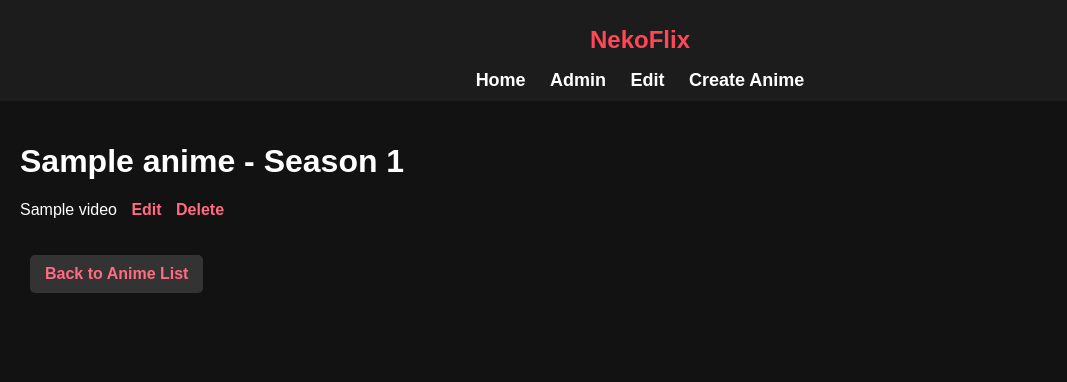
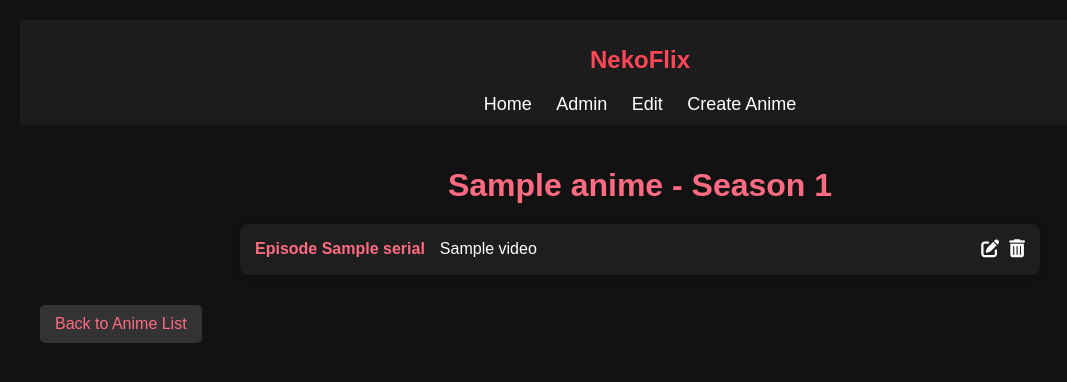
Before and after one commit to shahariarmahfuz/anime_verse, a Flask app: template templates/edit_video_list.html in a window 1280 px wide. Shown: the top 382 px of the page, without its empty margins (0-1067 px from the left). Run offline with Flask 3, Linux system fonts and the light colour scheme; the template is opened without the code that fills it: most values are stand-ins (such as "Sample title", 1, 10 or a date in 2020).

Commit message:
Update edit_video_list.html

```diff
--- a/templates/edit_video_list.html
+++ b/templates/edit_video_list.html
@@ -3,12 +3,19 @@
 {% block content %}
 <h1>{{ anime.name }} - Season {{ season.season_number }}</h1>
 
-<ul>
-    {% for video in videos %}
-        <li>
-            {{ video.title }}
-            <a href="{{ url_for('edit_video', video_id=video.id) }}" class="edit-btn">Edit</a>
-            <a href="#" class="delete-btn" data-url="{{ url_for('delete_video', video_id=video.id) }}">Delete</a>
+<ul class="video-list">
+    {% for video in videos|sort(attribute='serial') %}
+        <li class="video-item">
+            <span class="episode-number">Episode {{ video.serial }}</span>
+            <span class="episode-title">{{ video.title }}</span>
+            <div class="action-buttons">
+                <a href="{{ url_for('edit_video', video_id=video.id) }}" class="edit-btn" title="Edit">
+                    <i class="fas fa-edit"></i>
+                </a>
+                <a href="#" class="delete-btn" data-url="{{ url_for('delete_video', video_id=video.id) }}" title="Delete">
+                    <i class="fas fa-trash-alt"></i>
+                </a>
+            </div>
         </li>
     {% endfor %}
 </ul>
@@ -26,33 +33,69 @@
     </div>
 </div>
 
+<!-- Font Awesome CSS -->
+<link rel="stylesheet" href="https://cdnjs.cloudflare.com/ajax/libs/font-awesome/6.0.0/css/all.min.css">
+
 <style>
     body {
         background-color: #121212;
         color: #ffffff;
         font-family: Arial, sans-serif;
+        padding: 20px;
     }
 
-    ul {
-        padding-left: 0;
+    h1 {
+        color: #ff6b81;
+        text-align: center;
+        margin-bottom: 20px;
     }
 
-    li {
-        margin: 10px 0;
+    .video-list {
         list-style: none;
+        padding: 0;
+        max-width: 800px;
+        margin: 0 auto;
     }
 
-    a {
-        color: #ff6b81;
-        text-decoration: none;
-        margin-left: 10px;
-        font-weight: bold;
-        transition: 0.3s;
+    .video-item {
+        background-color: #1e1e1e;
+        padding: 15px;
+        border-radius: 8px;
+        margin-bottom: 10px;
+        display: flex;
+        align-items: center;
+        justify-content: space-between;
+        box-shadow: 0 2px 5px rgba(0, 0, 0, 0.2);
     }
 
-    a:hover {
-        text-decoration: underline;
-        color: #ff4757;
+    .episode-number {
+        font-weight: bold;
+        color: #ff6b81;
+        margin-right: 15px;
+    }
+
+    .episode-title {
+        flex-grow: 1;
+        color: #ffffff;
+    }
+
+    .action-buttons {
+        display: flex;
+        gap: 10px;
+    }
+
+    .edit-btn, .delete-btn {
+        color: #ffffff;
+        font-size: 18px;
+        transition: color 0.3s ease;
+    }
+
+    .edit-btn:hover {
+        color: #4CAF50; /* Green for edit */
+    }
+
+    .delete-btn:hover {
+        color: #ff4757; /* Red for delete */
     }
 
     .back-btn {
@@ -62,6 +105,9 @@
         background: #333;
         color: #ff6b81;
         border-radius: 5px;
+        text-align: center;
+        text-decoration: none;
+        transition: background 0.3s ease;
     }
 
     .back-btn:hover {
@@ -133,6 +179,15 @@
         h1 {
             font-size: 18px;
         }
+
+        .video-item {
+            flex-direction: column;
+            align-items: flex-start;
+        }
+
+        .action-buttons {
+            margin-top: 10px;
+        }
     }
 </style>
 
```
